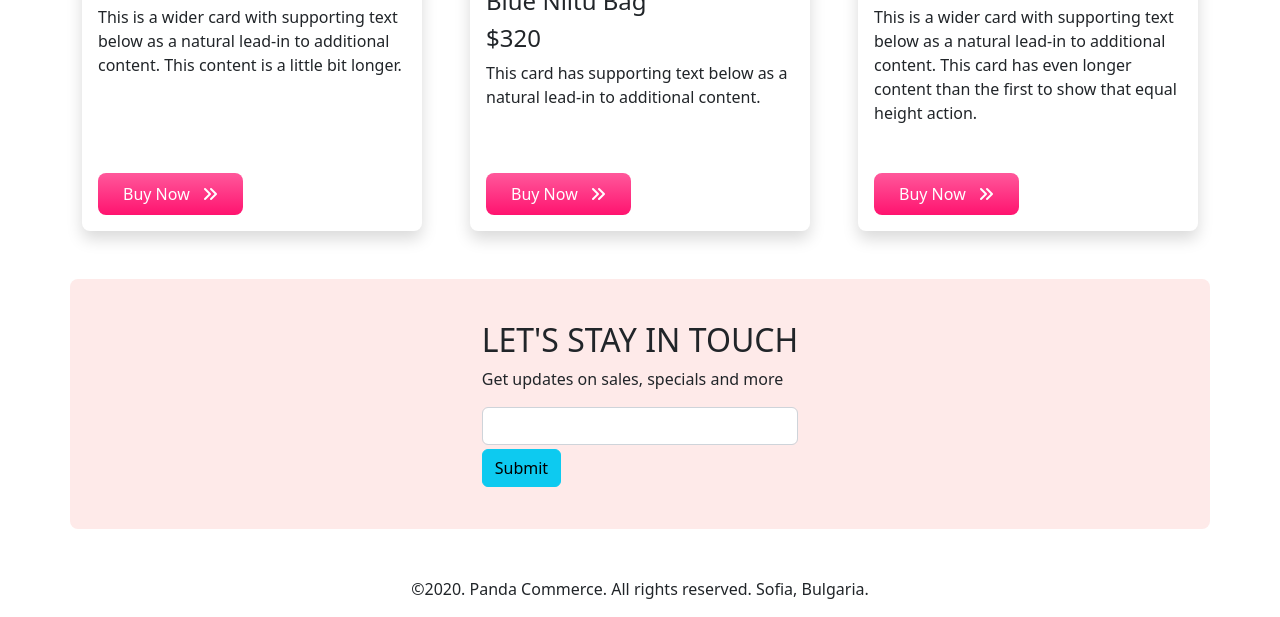
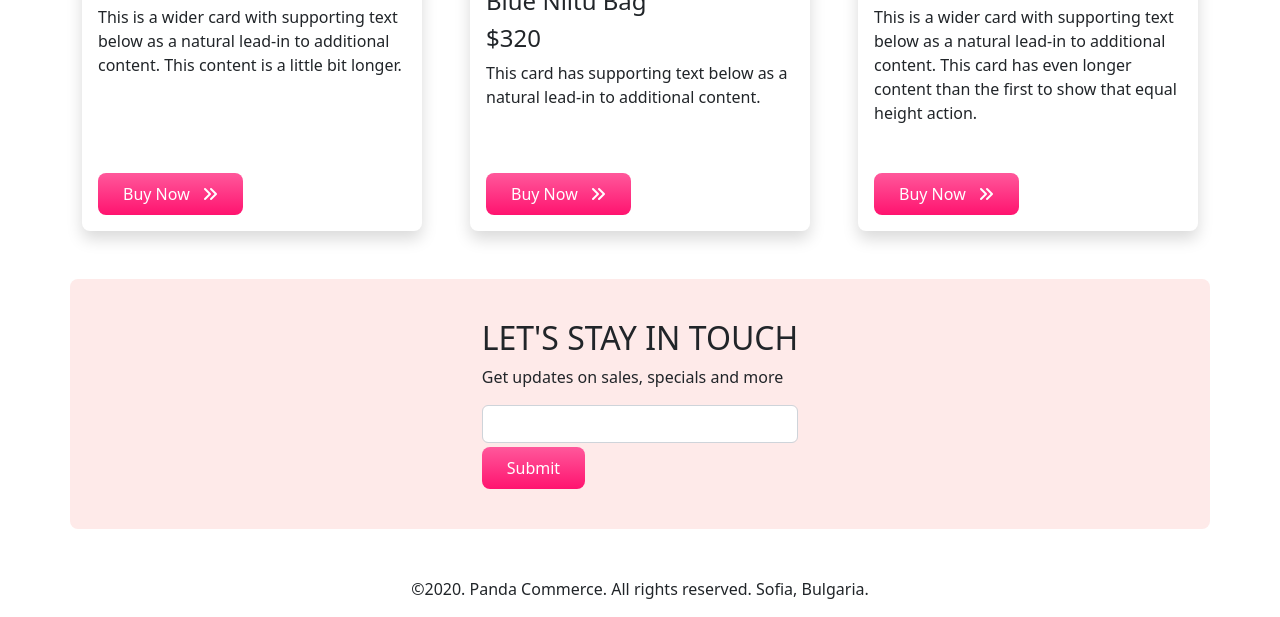
Before and after one commit to Pintu-Roy121/panda-ecomerce, a plain HTML site: page index.html in a window 1280 px wide. Shown: the part 1752-2369 px from the top of the page. Drawn offline with nearby package versions, Linux system fonts and the light colour scheme.

Commit message:
last commit

```diff
--- a/index.html
+++ b/index.html
@@ -260,7 +260,7 @@
                     <div class="mb-1">
                         <input type="email" class="form-control" id="exampleInputEmail1" aria-describedby="emailHelp">
                     </div>
-                    <button type="submit" class="btn btn-info ">Submit</button>
+                    <button type="submit" class="btn panda-btn-buy-now ">Submit</button>
                 </form>
             </div>
 
```
